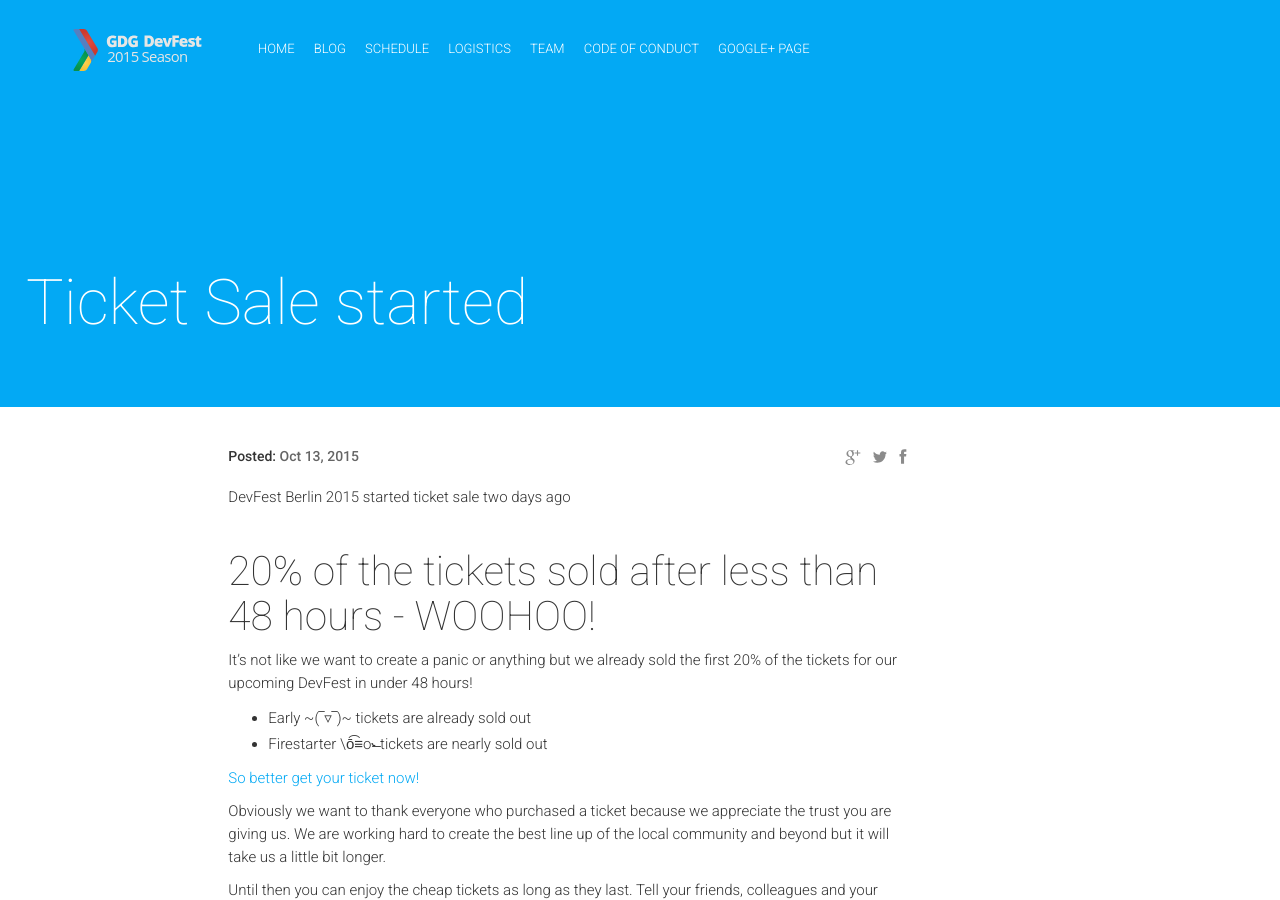
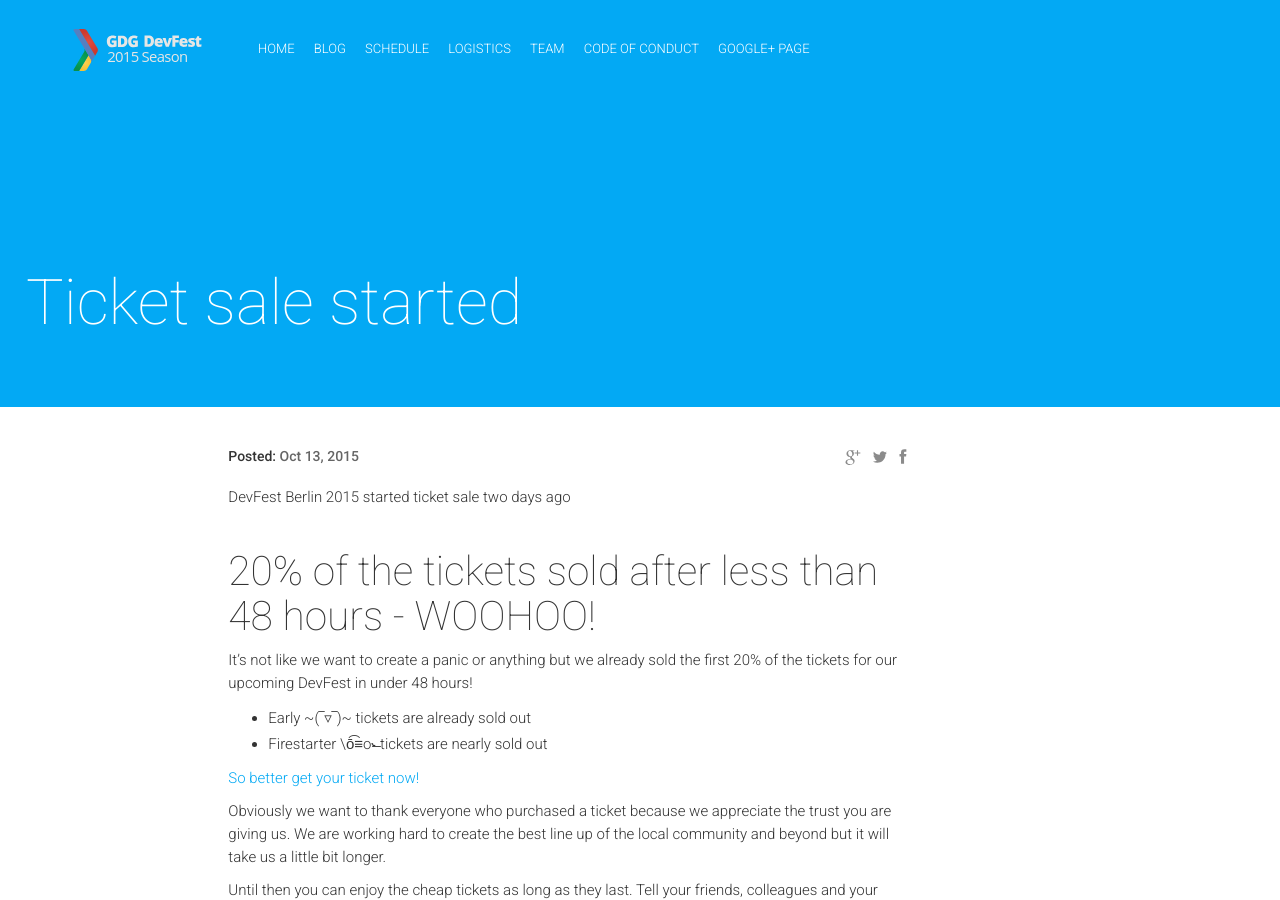
Before and after one commit to devfest-berlin/2015.devfest-berlin.de, a Jekyll site: the page built from _posts/2015-10-13-ticket-sale_started.markdown, in a window 1280 px wide and 900 px high. Built offline with Jekyll 4.4.1, drawn with Linux system fonts in a browser that asks for light colours; nearby versions of some CDN libraries; comment, search, counter and statistics services are not loaded.

```diff
--- a/_posts/2015-10-13-ticket-sale_started.markdown
+++ b/_posts/2015-10-13-ticket-sale_started.markdown
@@ -1,6 +1,6 @@
 ---
 layout: post
-title:  "Ticket Sale started"
+title:  "Ticket sale started"
 date:   2015-10-13 15:00:00
 isStaticPost: false
 ---
```
